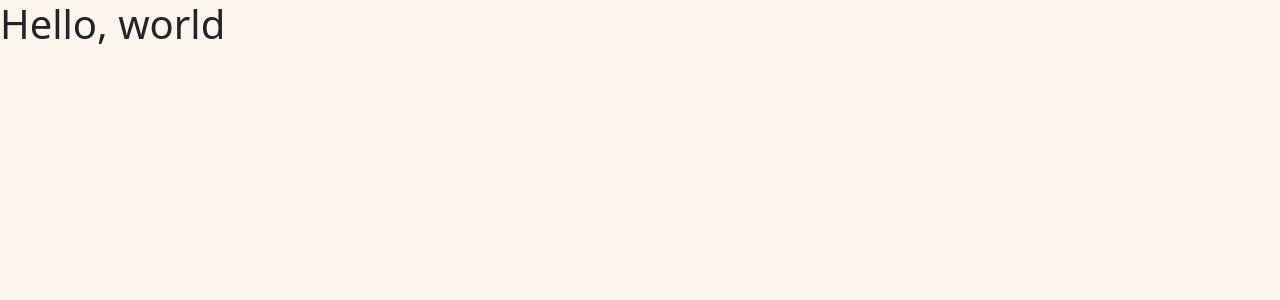
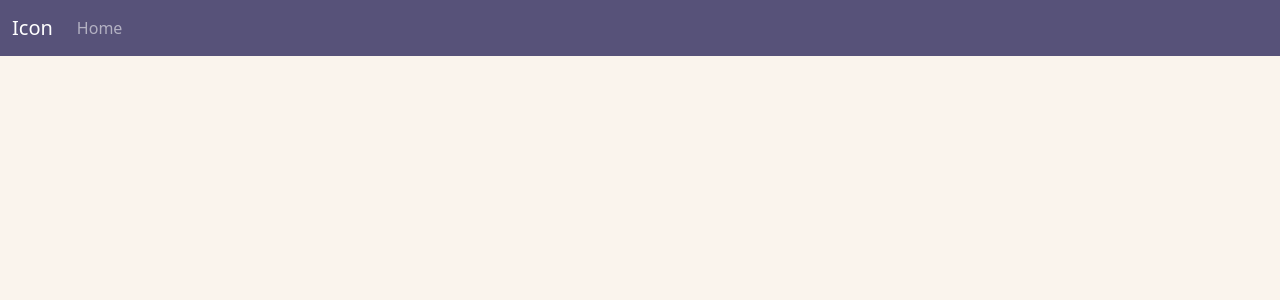
Before and after one commit to aruZeta/invoicerapp, a React (Create React App) app: page / in a window 1280 px wide. Shown: the top 300 px of the page. Built offline with nearby package versions, Linux system fonts and the light colour scheme.

Commit message:
[add] Navbar I designed in html to react

```diff
--- a/src/App.jsx
+++ b/src/App.jsx
@@ -1,8 +1,12 @@
 import './styles/main.scss';
+
+import MyNavbar from './Navbar/Navbar';
 
 function App() {
     return (
-        <h1>Hello, world</h1>
+        <div id="App" className="min-vh-100">
+            <MyNavbar />
+        </div>
     );
 }
 
--- /dev/null
+++ b/src/Navbar/Navbar.jsx
@@ -0,0 +1,19 @@
+import { Container, Nav, Navbar } from 'react-bootstrap';
+
+const MyNavbar = () => {
+    return (
+        <Navbar variant="dark" bg="dark" expand="md">
+            <Container fluid>
+                <Navbar.Brand href="#">Icon</Navbar.Brand>
+                <Navbar.Toggle aria-controls="Navbar-Nav" />
+                <Navbar.Collapse id="Navbar-Nav">
+                    <Nav>
+                        <Nav.Link href="#">Home</Nav.Link>
+                    </Nav>
+                </Navbar.Collapse>
+            </Container>
+        </Navbar>
+    );
+};
+
+export default MyNavbar;
```
